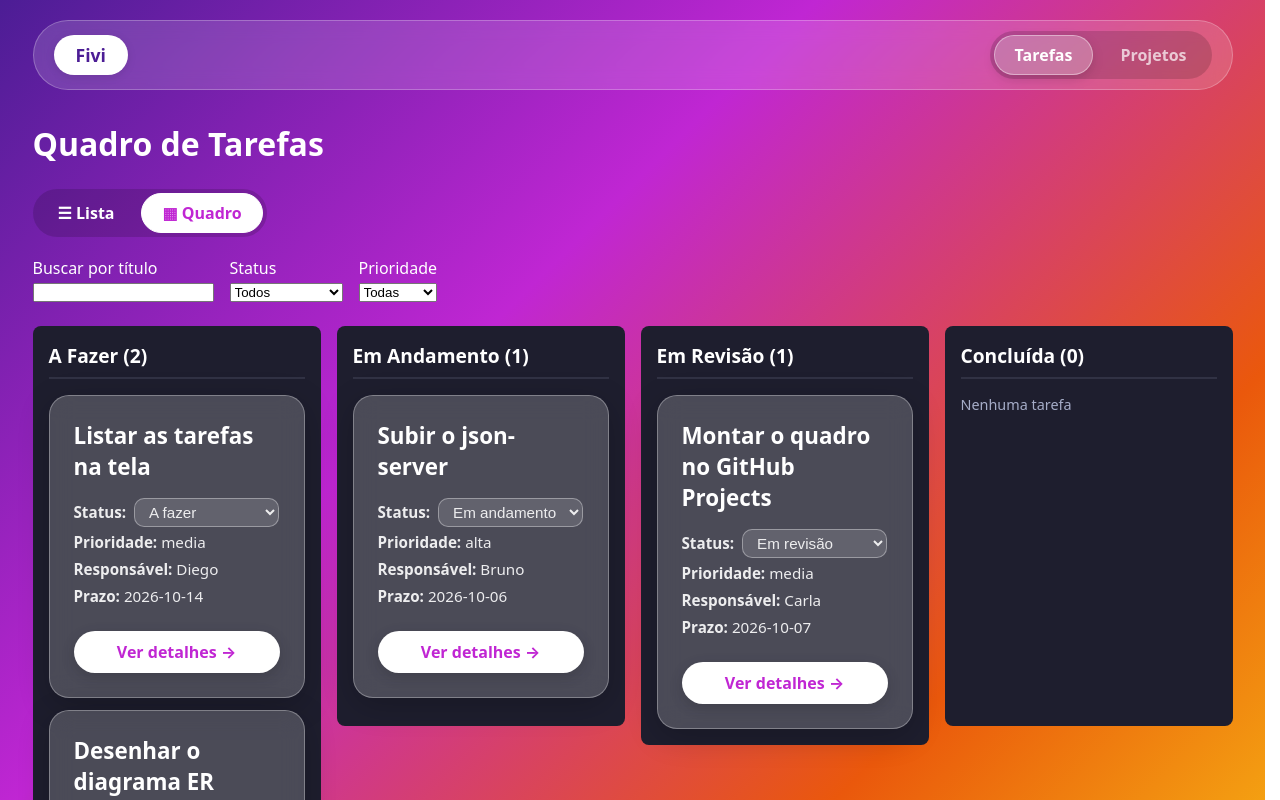
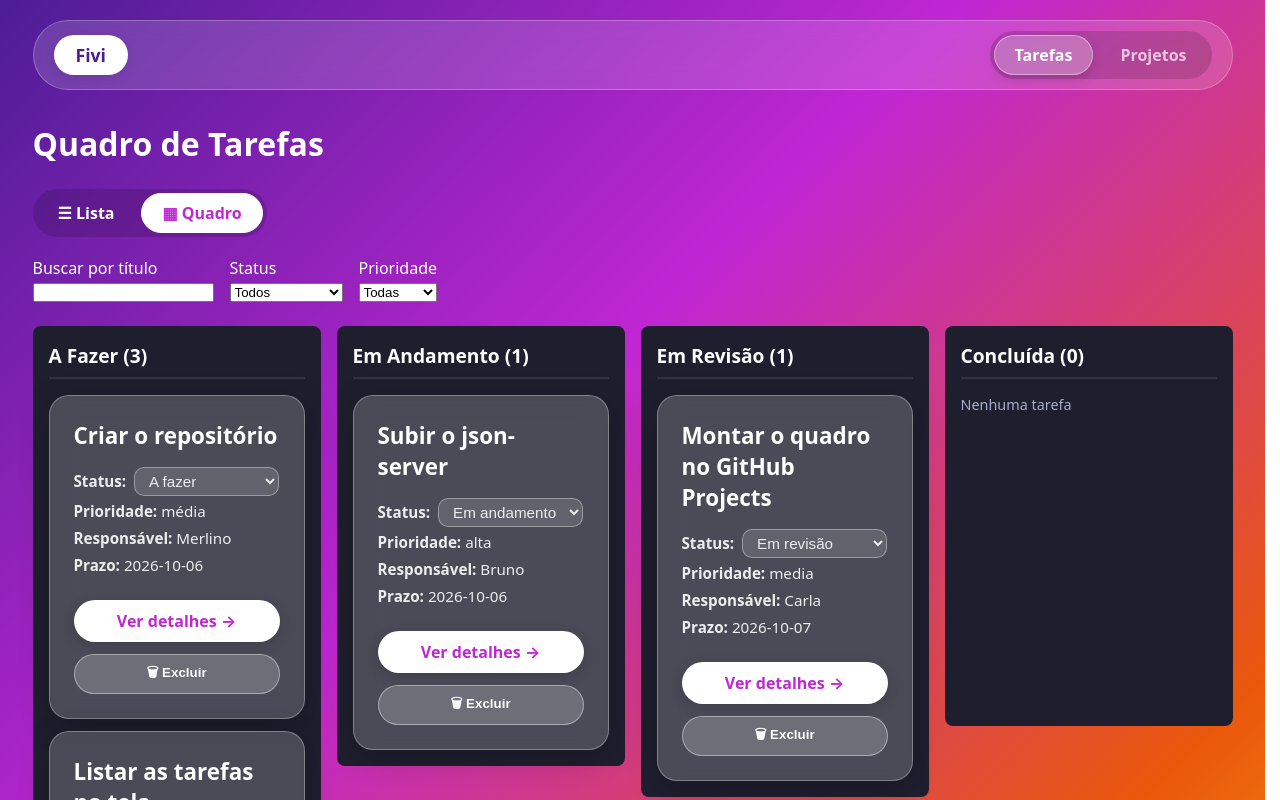
Before and after one commit to VitoriaMerlino/Fivi, a React (Vite) app: page /quadro in a window 1280 px wide. Shown: the top 800 px of the page. Built offline with nearby package versions, Linux system fonts and the light colour scheme; data requests are answered from the project's data file.

Commit message:
feat: excluir tarefa com confirmação (issue 31)

```diff
--- a/db.json
+++ b/db.json
@@ -29,7 +29,7 @@
     {
       "titulo": "Criar o repositório",
       "descricao": "",
-      "status": "pendente",
+      "status": "a-fazer",
       "prioridade": "média",
       "responsavel": "Merlino",
       "prazo": "2026-10-06",
--- /dev/null
+++ b/src/components/BotaoExcluir.tsx
@@ -0,0 +1,120 @@
+import { useState } from 'react';
+
+interface BotaoExcluirProps {
+  titulo: string;
+  aoConfirmar: () => Promise<void>;
+}
+
+export function BotaoExcluir({ titulo, aoConfirmar }: BotaoExcluirProps) {
+  const [confirmando, setConfirmando] = useState(false);
+  const [excluindo, setExcluindo] = useState(false);
+  const [erro, setErro] = useState(false);
+
+  async function handleConfirmar() {
+    setExcluindo(true);
+    setErro(false);
+
+    try {
+      await aoConfirmar();
+    } catch (e) {
+      console.error('Erro ao excluir tarefa:', e);
+      setErro(true);
+      setExcluindo(false);
+    }
+  }
+
+  if (!confirmando) {
+    return (
+      <button
+        type="button"
+        onClick={() => setConfirmando(true)}
+        style={{
+          padding: '8px 18px',
+          backgroundColor: 'rgba(255, 255, 255, 0.2)',
+          color: '#ffffff',
+          fontWeight: 'bold',
+          borderRadius: '30px',
+          border: '1px solid rgba(255, 255, 255, 0.4)',
+          cursor: 'pointer',
+        }}
+      >
+        🗑 Excluir
+      </button>
+    );
+  }
+
+  return (
+    <div
+      role="group"
+      aria-label={`Confirmar exclusão da tarefa ${titulo}`}
+      style={{
+        padding: '12px 14px',
+        borderRadius: '14px',
+        backgroundColor: 'rgba(0, 0, 0, 0.3)',
+        border: '1px solid rgba(255, 255, 255, 0.3)',
+      }}
+    >
+      <p style={{ margin: '0 0 10px 0', fontWeight: 'bold' }}>
+        Excluir "{titulo}"? Essa ação não pode ser desfeita.
+      </p>
+
+      <div style={{ display: 'flex', gap: '8px', flexWrap: 'wrap' }}>
+        <button
+          type="button"
+          onClick={handleConfirmar}
+          disabled={excluindo}
+          style={{
+            padding: '8px 18px',
+            backgroundColor: '#991b1b',
+            color: '#ffffff',
+            fontWeight: 'bold',
+            borderRadius: '30px',
+            border: '1px solid #ffffff',
+            cursor: excluindo ? 'wait' : 'pointer',
+            opacity: excluindo ? 0.7 : 1,
+          }}
+        >
+          {excluindo ? 'Excluindo...' : 'Sim, excluir'}
+        </button>
+
+        <button
+          type="button"
+          onClick={() => {
+            setConfirmando(false);
+            setErro(false);
+          }}
+          disabled={excluindo}
+          autoFocus
+          style={{
+            padding: '8px 18px',
+            backgroundColor: '#ffffff',
+            color: '#c026d3',
+            fontWeight: 'bold',
+            borderRadius: '30px',
+            border: 'none',
+            cursor: 'pointer',
+          }}
+        >
+          Cancelar
+        </button>
+      </div>
+
+      {erro && (
+        <p
+          role="alert"
+          style={{
+            margin: '10px 0 0 0',
+            padding: '6px 10px',
+            borderRadius: '10px',
+            backgroundColor: '#fef2f2',
+            color: '#991b1b',
+            fontWeight: 'bold',
+            fontSize: '0.85rem',
+          }}
+        >
+          ⚠ Não foi possível excluir a tarefa. Tente novamente.
+        </p>
+      )}
+    </div>
+  );
+}
--- a/src/components/TarefaCard.tsx
+++ b/src/components/TarefaCard.tsx
@@ -2,14 +2,16 @@ import { useEffect, useState } from 'react';
 import type { ChangeEvent } from 'react';
 import { Link } from 'react-router-dom';
 import type { Tarefa, Status } from '../tipos';
-import { atualizarStatusTarefa } from '../api';
+import { atualizarStatusTarefa, deletarTarefa } from '../api';
+import { BotaoExcluir } from './BotaoExcluir';
 
 interface TarefaCardProps {
   tarefa: Tarefa;
   aoAtualizar?: (tarefaAtualizada: Tarefa) => void;
+  aoExcluir?: (id: Tarefa['id']) => void;
 }
 
-export function TarefaCard({ tarefa, aoAtualizar }: TarefaCardProps) {
+export function TarefaCard({ tarefa, aoAtualizar, aoExcluir }: TarefaCardProps) {
   const [statusAtual, setStatusAtual] = useState<Status>(tarefa.status);
   const [salvando, setSalvando] = useState(false);
   const [erro, setErro] = useState(false);
@@ -123,6 +125,16 @@ export function TarefaCard({ tarefa, aoAtualizar }: TarefaCardProps) {
       >
         Ver detalhes →
       </Link>
+
+      {aoExcluir && (
+        <BotaoExcluir
+          titulo={tarefa.titulo}
+          aoConfirmar={async () => {
+            await deletarTarefa(tarefa.id);
+            aoExcluir(tarefa.id);
+          }}
+        />
+      )}
     </div>
   );
 }
--- a/src/pages/DetalheTarefas.tsx
+++ b/src/pages/DetalheTarefas.tsx
@@ -1,10 +1,12 @@
 import { useEffect, useState } from "react";
-import { useParams, Link } from "react-router-dom";
+import { useParams, useNavigate, Link } from "react-router-dom";
 import type { Tarefa } from '../tipos';
-import { getTarefaPorId } from "../api";
+import { getTarefaPorId, deletarTarefa } from "../api";
+import { BotaoExcluir } from "../components/BotaoExcluir";
 
 export function DetalheTarefa() {
     const { id } = useParams<{ id: string }>();
+    const navigate = useNavigate();
     const [tarefa, setTarefa] = useState<Tarefa | null>(null);
     const [carregando, setCarregando] = useState(true);
 
@@ -102,6 +104,17 @@ export function DetalheTarefa() {
                 <p><strong>Prazo:</strong> {tarefa.prazo}</p>
                 <p><strong>ID do Projeto:</strong> {tarefa.projetoId}</p>
             </div>
+
+            {/* Exclusão com confirmação */}
+            <div style={{ marginTop: '20px' }}>
+                <BotaoExcluir
+                    titulo={tarefa.titulo}
+                    aoConfirmar={async () => {
+                        await deletarTarefa(tarefa.id);
+                        navigate('/tarefas');
+                    }}
+                />
+            </div>
         </div>
     );
 }
--- a/src/pages/ListaTarefas.tsx
+++ b/src/pages/ListaTarefas.tsx
@@ -35,6 +35,10 @@ export function ListaTarefas() {
     setTarefas((atuais) =>
       atuais.map((t) => (t.id === atualizada.id ? atualizada : t))
     );
+  }
+
+  function handleTarefaExcluida(idExcluido: Tarefa['id']) {
+    setTarefas((atuais) => atuais.filter((t) => t.id !== idExcluido));
   }
 
   const termo = busca.trim().toLowerCase();
--- a/src/pages/PaginaProjeto.tsx
+++ b/src/pages/PaginaProjeto.tsx
@@ -3,6 +3,8 @@ import { useParams, Link } from 'react-router-dom';
 import { getProjetoComTarefas } from '../api';
 import type { ProjetoComTarefas } from '../api';
 import { TarefaCard } from '../components/TarefaCard';
+import type { Tarefa } from '../tipos';
+
 
 export function PaginaProjeto() {
   const { id } = useParams();
@@ -12,6 +14,14 @@ export function PaginaProjeto() {
     if (!id) return;
     getProjetoComTarefas(id).then(setProjeto);
   }, [id]);
+
+  function handleTarefaExcluida(idExcluido: Tarefa['id']) {
+    setProjeto((atual) =>
+      atual
+        ? { ...atual, tarefas: atual.tarefas.filter((t) => t.id !== idExcluido) }
+        : atual
+    );
+  }
 
   if (!projeto) {
     return <p style={{ color: '#ffffff', fontSize: '1.2rem' }}>Carregando...</p>;
@@ -116,7 +126,11 @@ export function PaginaProjeto() {
         gap: '20px'
       }}>
         {projeto.tarefas.map((tarefa) => (
-          <TarefaCard key={tarefa.id} tarefa={tarefa} />
+          <TarefaCard
+            key={tarefa.id}
+            tarefa={tarefa}
+            aoExcluir={handleTarefaExcluida}
+          />
         ))}
       </div>
     </section>
--- a/src/pages/QuadroTarefas.tsx
+++ b/src/pages/QuadroTarefas.tsx
@@ -33,8 +33,13 @@ export function QuadroTarefas() {
     );
   }
 
+  function handleTarefaExcluida(idExcluido: Tarefa["id"]) {
+    setTarefas((atuais) => atuais.filter((t) => t.id !== idExcluido));
+  }
+
   const termo = busca.trim().toLowerCase();
 
+  // Aplica a busca e os filtros
   const tarefasFiltradas = tarefas.filter((tarefa) => {
     const bateBusca = tarefa.titulo.toLowerCase().includes(termo);
     const bateStatus = status === "todos" || tarefa.status === status;
@@ -67,6 +72,7 @@ export function QuadroTarefas() {
         }}
       >
         {COLUNAS.map((coluna) => {
+          // Agrupa os cartões filtrados pela coluna correspondente
           const tarefasDaColuna = tarefasFiltradas.filter(
             (t) => t.status === coluna.id
           );
@@ -106,6 +112,7 @@ export function QuadroTarefas() {
                       key={tarefa.id}
                       tarefa={tarefa}
                       aoAtualizar={handleTarefaAtualizada}
+                      aoExcluir={handleTarefaExcluida}
                     />
                   ))
                 ) : (
```
